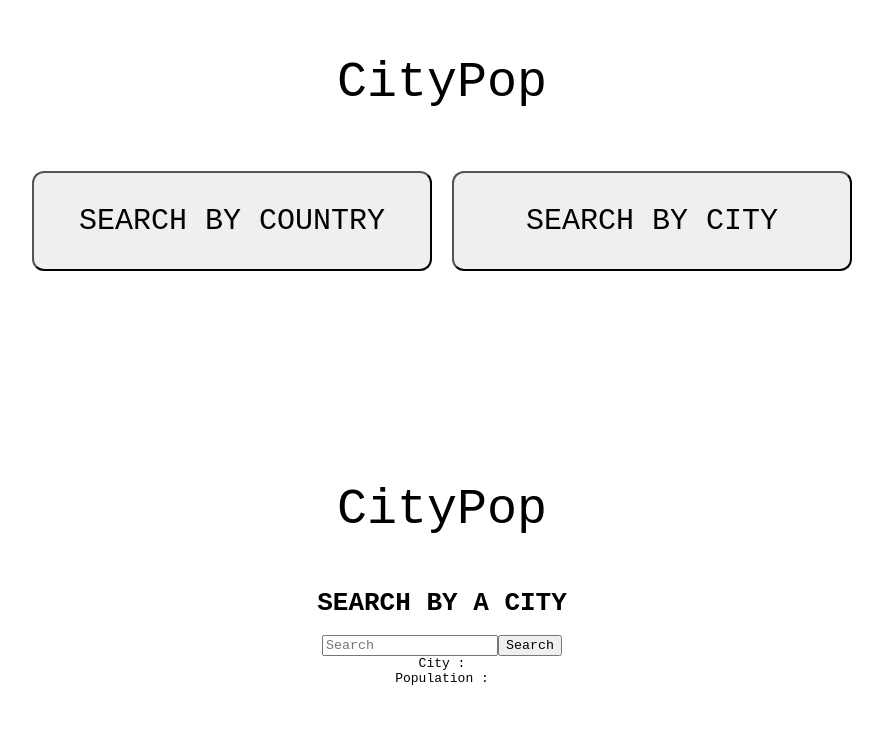
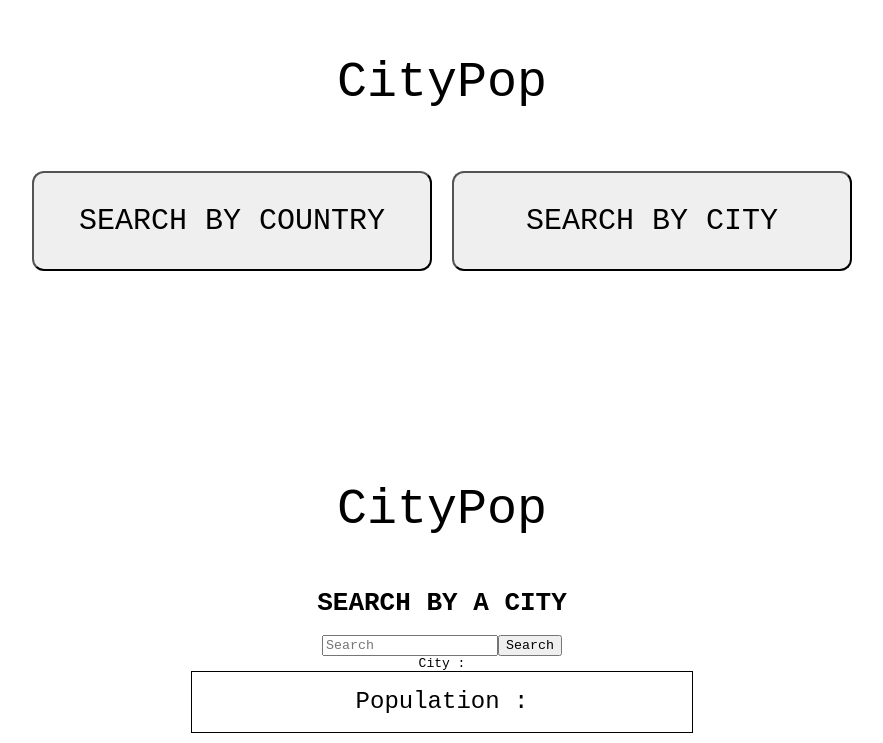
Before and after one commit to SCdoesCODE/CityPop, a React (Create React App) app: page /FetchCityPopulation in a window 1280 px wide. Shown: the part 146-889 px from the top of the page, without its empty margins (198-1081 px from the left). Before the commit the page ends 840 px from the top, so only its background shows below. Built offline with nearby package versions, Linux system fonts and the light colour scheme.

Commit message:
search by country page looks like wireframe

```diff
--- a/package.json
+++ b/package.json
@@ -11,8 +11,10 @@
     "@testing-library/user-event": "^7.1.2",
     "react": "^16.13.1",
     "react-dom": "^16.13.1",
+    "react-pure-loaders": "^3.0.1",
     "react-router-dom": "^5.1.2",
-    "react-scripts": "3.4.1"
+    "react-scripts": "3.4.1",
+    "react-spinners": "^0.8.1"
   },
   "scripts": {
     "start": "react-scripts start",
--- a/src/App.js
+++ b/src/App.js
@@ -1,7 +1,5 @@
 import React from 'react';
 import ChooseScope from './ChooseScope';
-import FetchCityPopulation from './FetchCityPopulation'
-import SearchCountry from './SearchCountry'
 import './style.css'
 
 
@@ -33,12 +31,14 @@ Figure out how to link between pages
 When displaying population, use regex(or something similar) to put spaces between the thousans
 Page where user chooses either to choose by city or country
 User should be able to choose between cities on "search by country" page
+create page where the population of chosen city is shown
 
 TODO
 
 Avoid error when a search result cannot be found
 More styling
-create page where the population of chosen city is shown
+Search by city styling
+search by city logic
 "go back" button
 
 
--- a/src/FetchCityPopulation.js
+++ b/src/FetchCityPopulation.js
@@ -48,7 +48,8 @@ export default class FetchCountryData extends Component {
             {this.state.showLoading && !this.state.beforeSearch? (<div> loading
             </div>) : (<div>
                 <div>City : {this.state.city.name}</div>
-                <div>Population : {this.state.city.population}</div>
+            {/*<div><h1>{this.state.city.name.toUpperCase()}</h1><div className = "resultcontainer"><div className = "chosencitybox"><span className = "newline">POPULATION</span><h1>{this.state.city.population.toLocaleString().replace(/,/g," ",)}</h1></div></div></div>*/}
+                <div className = "resultbox">Population : {this.state.city.population}</div>
             </div>)}
         </div>);
     }
--- a/src/SearchCountry.js
+++ b/src/SearchCountry.js
@@ -3,8 +3,16 @@ import './style.css'
 
 import { FontAwesomeIcon } from '@fortawesome/react-fontawesome'
 import { faSearch } from '@fortawesome/free-solid-svg-icons'
+import { BallSpinFadeLoader } from 'react-pure-loaders';
 
 /*
+
+
+https://reactjsexample.com/react-purecomponent-loading-animations/
+react loader
+
+got Module not found: Can't resolve '@emotion/core'
+fixed with : npm install react-spinners --save
 
 https://programmingwithmosh.com/react/font-awesome-5-with-react/
 font awesome for react
@@ -123,15 +131,16 @@ export default class FetchCityPopsForCountry extends Component {
 
         return (<div className="center">
             <div className = 'citypoptext'>CityPop</div>
-            {this.state.searchingForNewCountry ? <h1>{this.state.country.toUpperCase()}</h1> : <h1>SEARCH BY A COUNTRY</h1>}
+            {this.state.searchingForNewCountry ? null : <h1>SEARCH BY A COUNTRY</h1>}
+            {this.state.oneCityChosen ? null : <h1>{this.state.country.toUpperCase()}</h1>}
             {!this.state.displayCities ? <div>
-                <input className = "searchbox" name="text" type="text" placeholder="Search" onKeyDown = {event => this.handleOnKeyDown(event)} onChange={event => this.handleOnChange(event)} value={this.state.countryInput} />
+                <input className = "searchbox" name="text" type="text" placeholder="Enter a country" onKeyDown = {event => this.handleOnKeyDown(event)} onChange={event => this.handleOnChange(event)} value={this.state.countryInput} />
             <div><FontAwesomeIcon className = "searchbutton"  onClick={this.handleSearch} icon={faSearch} size="2x"/></div>
-            </div> : this.state.oneCityChosen ? <div><div>{this.state.chosenCityName}</div><div>{this.state.chosenCityPop}</div></div> :
+            </div> : this.state.oneCityChosen ? <div><h1>{this.state.chosenCityName.toUpperCase()}</h1><div className = "resultcontainer"><div className = "chosencitybox"><span className = "newline">POPULATION</span><h1>{this.state.chosenCityPop.toLocaleString().replace(/,/g," ",)}</h1></div></div></div> :
             (<div>
                 <br/>
                 {/*this.divResults.splice(0,this.numberOfCountriesToDisplay)*/}
-                <div>
+                <div className = "resultcontainer">
                 <br/>
                 <div onClick = {() => {this.handleOnKeyPressed(0)}}  className = "resultbox">{this.cities[0].name}</div>
                 <div onClick = {() => {this.handleOnKeyPressed(1)}} className = "resultbox">{this.cities[1].name}</div>
@@ -139,9 +148,9 @@ export default class FetchCityPopsForCountry extends Component {
                 </div>
             </div>)
             }
-            {this.state.showLoading ?
-            (<div> loading </div> )
-            : null}
+
+            <div  className = "loadingspinner"> <BallSpinFadeLoader  color={'#000000'} loading={this.state.showLoading}/></div>
+
         </div>);
     }
 }
--- a/src/style.css
+++ b/src/style.css
@@ -48,15 +48,50 @@ input:focus::placeholder {
   color: transparent;
 }
 
+.resultcontainer{
+  position: absolute;
+  top: 50%;
+  margin-top: 30px;
+  /* half of resultbox height*/
+  left: 0;
+  width: 100%;
+}
+
 .resultbox {
-  display : inline-block;
-  text-align: center;
-  font-size: 18pt;
+  width: 500px;
+  font-size : 18pt;
+  margin-left: auto;
+  margin-right: auto;
+  margin-bottom :  10px;
+  height: 60px;
+  /*to vertically center text, has to be equal to the height*/
+  line-height: 60px;
+  border: 1px solid #000000;
+}
+
+
+
+.chosencitybox{
   width: 400px;
-  box-shadow: 0px 0px 2px;
-  height : 60px;
-  /*to vertically center the text within the box*/
+  margin-left: auto;
+  margin-right: auto;
+  margin-bottom :  10px;
+  height: 150px;
+  /*to vertically center text, has to be equal to the height*/
   line-height: 60px;
-  margin:auto;
+  border: 1px solid #000000;
+}
+
+
+
+.loadingspinner{
+  margin: 0 auto;
+  /*0% to center the loading button, probably a better way to do this*/
+  width: 0%;
+  margin-top : 100px;
+}
+
+.newline{
+  display:block;
 
 }
```
Also changed, not shown: 1 other file (tests, documents, lock files or other folders).
